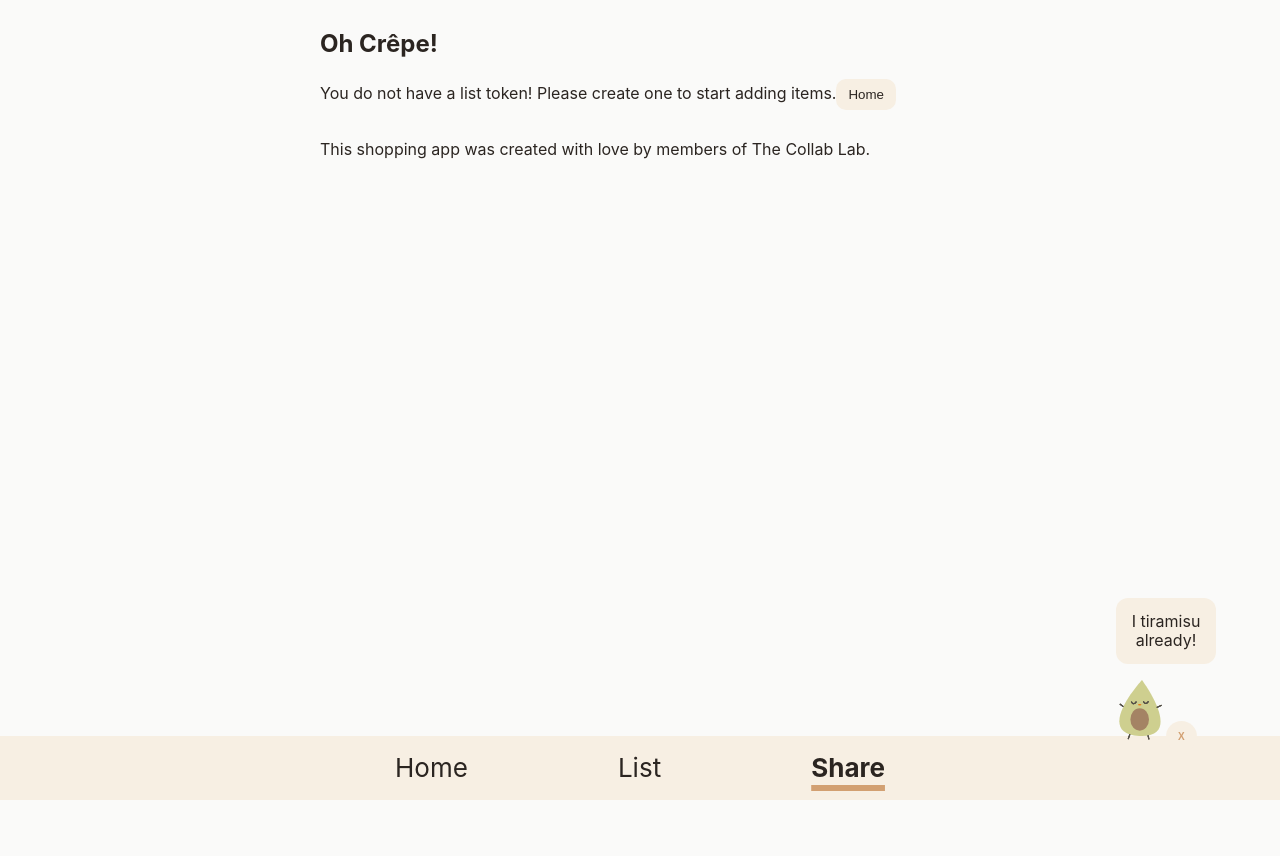
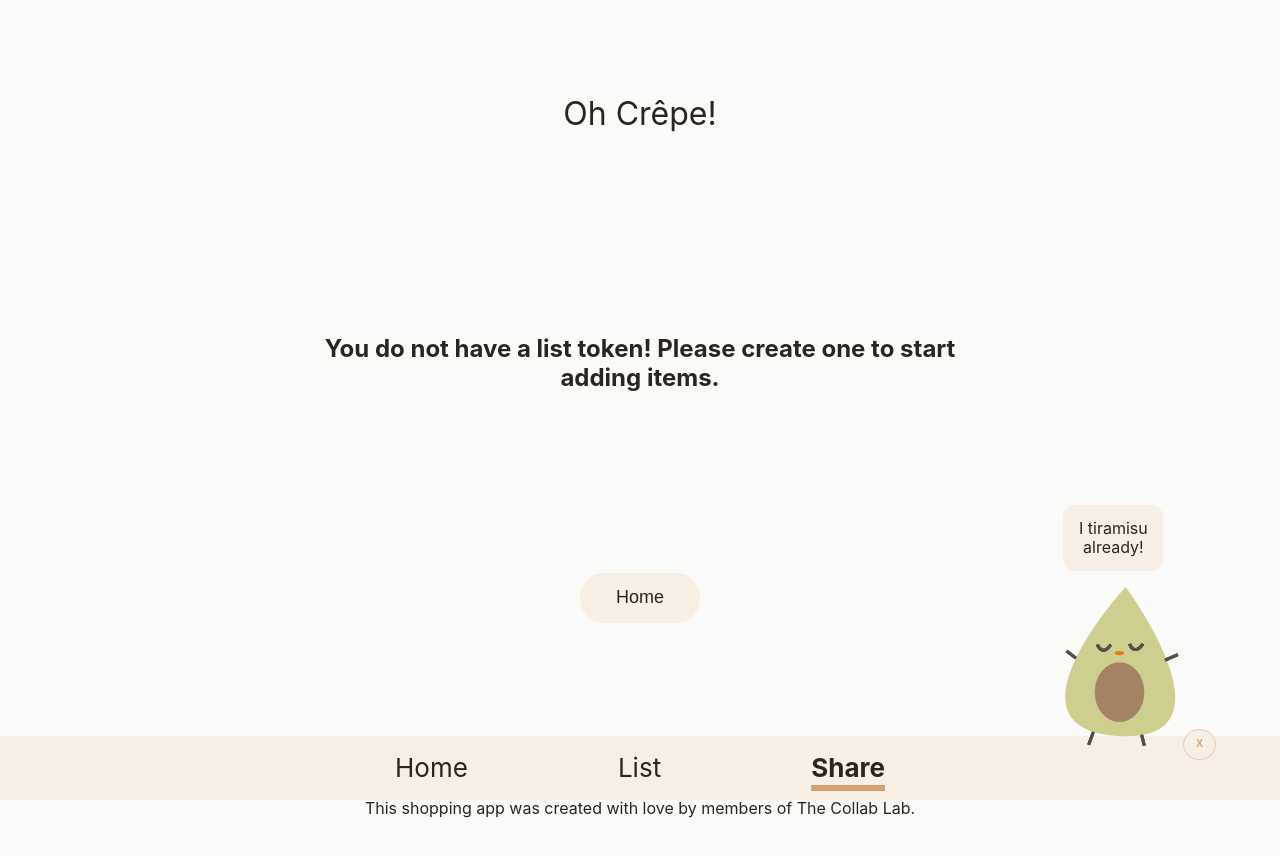
Before and after one commit to the-collab-lab/tcl-46-smart-shopping-list, a React (Vite) app: page /export in a window 1280 px wide. Shown: the top 856 px of the page. Before the commit the page ends 800 px from the top, so only its background shows below. Built offline with nearby package versions, Linux system fonts and the light colour scheme.

Commit message:
No Token page styling + Avo update (#99)

```diff
--- a/src/components/FoodPuns.css
+++ b/src/components/FoodPuns.css
@@ -13,24 +13,34 @@
 .foodpuns {
 	cursor: pointer;
 	position: fixed;
-	bottom: 48px;
+	bottom: 40px;
 	z-index: 1;
 	right: 5%;
 }
 
 .hide {
+	border: var(--color-accent) solid 1px;
 	color: var(--color-orange);
 	border-radius: 24px;
 	font-size: 10px;
 	font-weight: 900;
-	padding: 10px 12px 10px 12px;
+	padding: 8px 12px 10px 12px;
+}
+
+.svg__icon {
+	width: 120px;
+	height: 160px;
 }
 
 @media only screen and (max-width: 600px) {
 	.foodpuns__content {
 		position: fixed;
 		bottom: 75px;
-		right: 25%;
-		width: 70vw;
+		left: 10%;
+		width: 50vw;
+	}
+	.svg__icon {
+		width: 60px;
+		height: 100px;
 	}
 }
--- a/src/components/FoodPuns.tsx
+++ b/src/components/FoodPuns.tsx
@@ -30,8 +30,7 @@ function FoodPuns() {
 				<div>
 					<p className="foodpuns__content">{pun}</p>
 					<svg
-						width="50"
-						height="60"
+						className="svg__icon"
 						viewBox="0 0 39 54"
 						fill="none"
 						xmlns="http://www.w3.org/2000/svg"
--- /dev/null
+++ b/src/components/NoToken.css
@@ -0,0 +1,40 @@
+.notoken__container {
+	display: flex;
+	flex-direction: column;
+	justify-content: center;
+	align-content: center;
+	text-align: center;
+	width: 50%;
+	height: 100%;
+	margin: auto;
+}
+
+h1 {
+	font-weight: 400;
+	padding-top: 10%;
+}
+
+.notoken__container > h2,
+.notoken__footer {
+	padding-top: 25%;
+	padding-bottom: 25%;
+}
+
+.notoken__container button {
+	height: 50px;
+	width: 120px;
+	border-radius: 24px;
+	font-size: 18px;
+}
+
+@media only screen and (min-width: 768px) {
+	.notoken__container {
+		width: 75%;
+	}
+}
+
+@media only screen and (min-width: 640px) {
+	.notoken__container {
+		width: 100%;
+	}
+}
--- a/src/components/NoToken.tsx
+++ b/src/components/NoToken.tsx
@@ -1,13 +1,19 @@
 import { Link } from 'react-router-dom';
+import './NoToken.css';
 
 const NoToken = () => {
 	return (
-		<div>
-			<h2>Oh Crêpe!</h2>
-			You do not have a list token! Please create one to start adding items.
+		<div className="notoken__container">
+			<h1>Oh Crêpe!</h1>
+			<h2>
+				You do not have a list token! Please create one to start adding items.
+			</h2>
 			<Link to="/">
 				<button type="button">Home</button>
 			</Link>
+			<p className="notoken__footer">
+				This shopping app was created with love by members of The Collab Lab.
+			</p>
 		</div>
 	);
 };
--- a/src/views/Export.tsx
+++ b/src/views/Export.tsx
@@ -26,10 +26,6 @@ export function Export() {
 			) : (
 				<NoToken />
 			)}
-
-			<p className="export__footer">
-				This shopping app was created with love by members of The Collab Lab.
-			</p>
 		</>
 	);
 }
```
